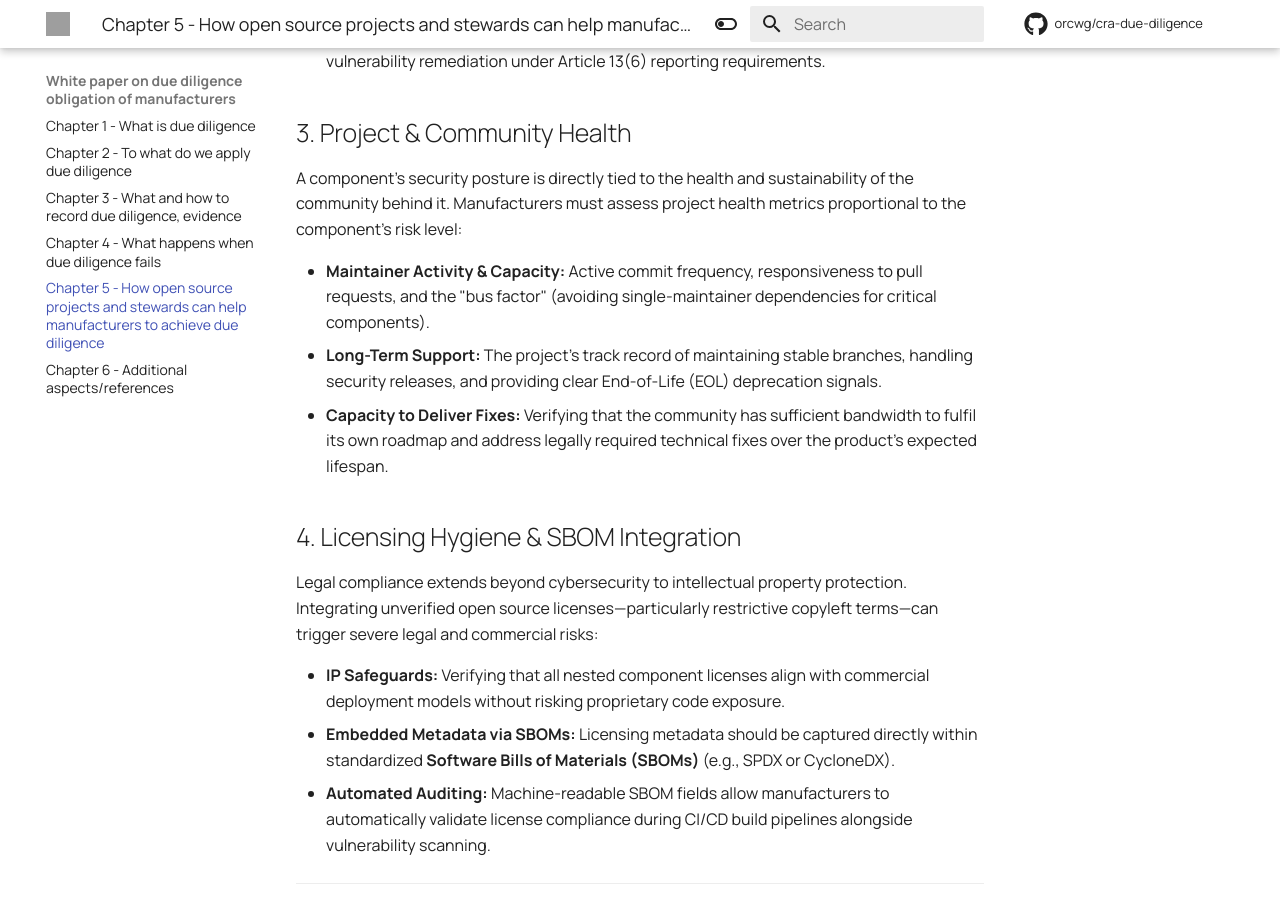
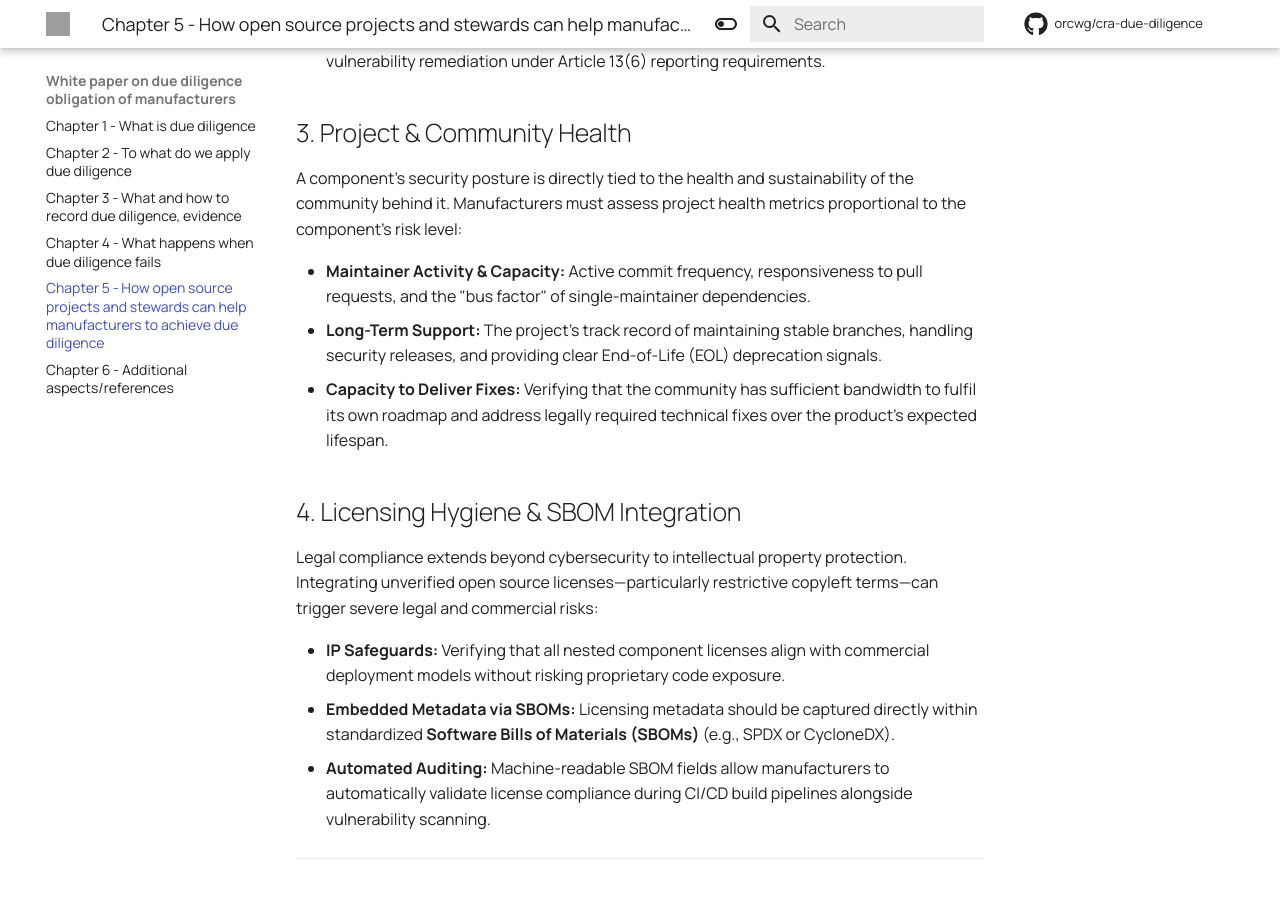
Before and after one commit to orcwg/cra-due-diligence, an MkDocs documentation site: the page built from content/05.md, in a window 1280 px wide and 900 px high, scrolled down 1777 px. Built offline with MkDocs 1.6.1 and Material for MkDocs 9.7.7, drawn with Linux system fonts in a browser that asks for light colours; comment, search, counter and statistics services are not loaded; the version menu is left out; grey boxes are pictures that could not be loaded.

Commit message:
improved language clarity
Co-authored-by: Georg Kunz <georg.kunz@ericsson.com>
Signed-off-by: Juan <137221298+jrico-eclipse@users.noreply.github.com>

```diff
--- a/content/05.md
+++ b/content/05.md
@@ -43,7 +43,7 @@ Manufacturers are legally obligated under the CRA to provide security updates an
 
 A component's security posture is directly tied to the health and sustainability of the community behind it. Manufacturers must assess project health metrics proportional to the component's risk level:
 
-* **Maintainer Activity & Capacity:** Active commit frequency, responsiveness to pull requests, and the "bus factor" (avoiding single-maintainer dependencies for critical components).
+* **Maintainer Activity & Capacity:** Active commit frequency, responsiveness to pull requests, and the "bus factor" of single-maintainer dependencies.
 * **Long-Term Support:** The project’s track record of maintaining stable branches, handling security releases, and providing clear End-of-Life (EOL) deprecation signals.
 * **Capacity to Deliver Fixes:** Verifying that the community has sufficient bandwidth to fulfil its own roadmap and address legally required technical fixes over the product's expected lifespan.
 
```
